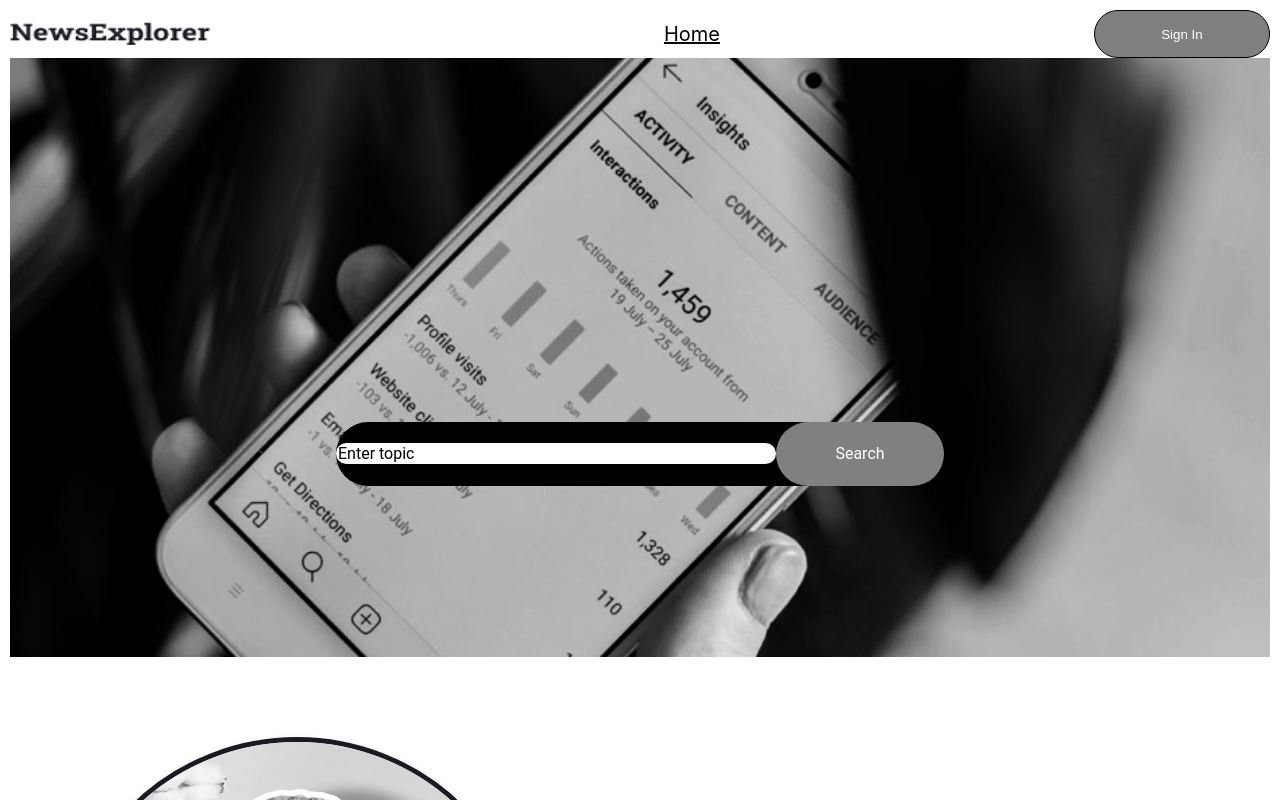
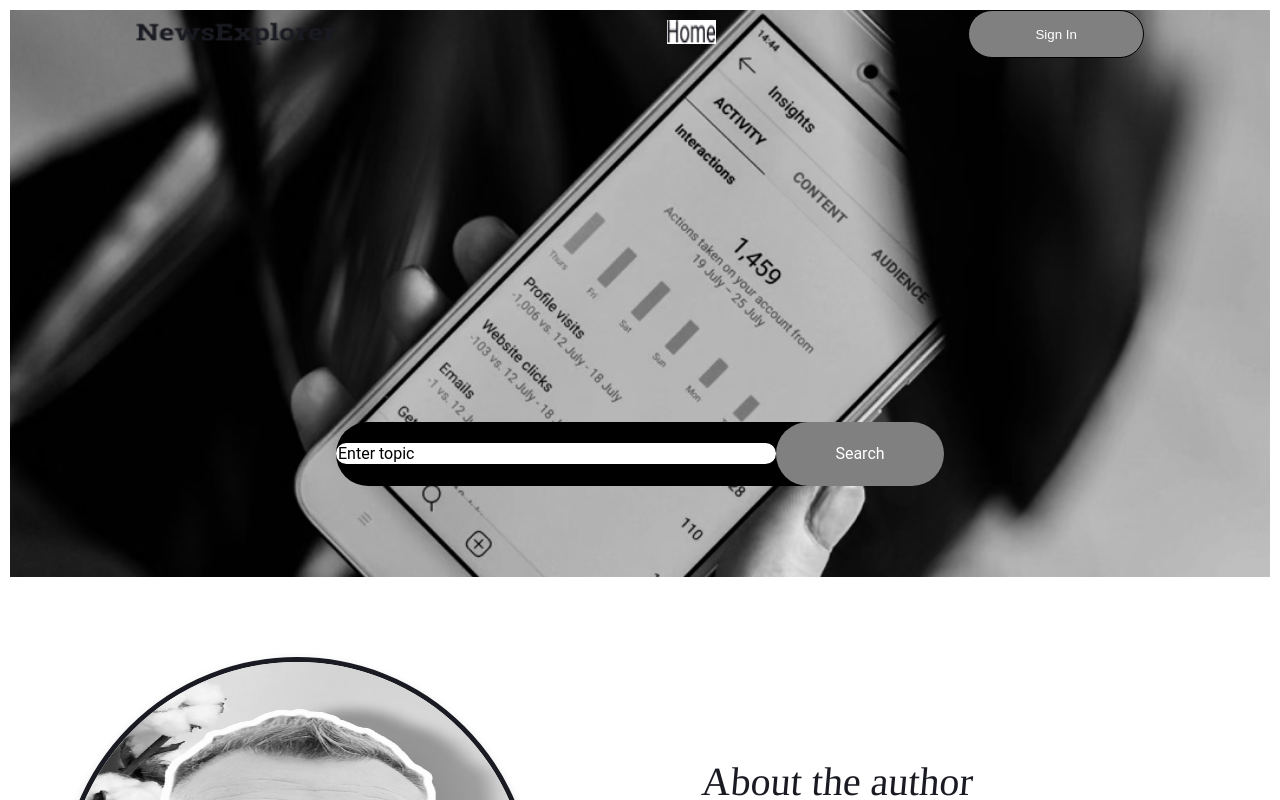
Before and after one commit to blinn26/project-name-frontend, a React (Create React App) app: page /about in a window 1280 px wide. Shown: the top 800 px of the page. Built offline with nearby package versions, Linux system fonts and the light colour scheme; no server answers.

Commit message:
committtting css stuff and usefect

```diff
--- a/src/components/Header/Header.css
+++ b/src/components/Header/Header.css
@@ -1,17 +1,17 @@
 /* Block: header */
 .header {
-  max-width: 1440px;
+  max-width: 100%;
   height: 567px;
-  flex-grow: 0;
-  padding: 0 0 80px;
-  color: white;
+  /* flex-grow: 0;
+  padding: 0 0 80px; */
+  /* color: white; */
   /* display: flex; */
-  justify-content: center;
+  /* justify-content: center;
   align-items: center;
-  flex-direction: column;
+  flex-direction: column; */
   background-image: url('../images/bawphone.png');
   background-repeat: no-repeat;
-  background-position: center;
+  /* background-position: center; */
   background-size: cover;
 
 }
--- a/src/components/Navigation/Navigation.css
+++ b/src/components/Navigation/Navigation.css
@@ -3,9 +3,9 @@
   max-width: 1440px;
   width: 100%;
   margin: 0 auto 80px;
-  justify-content: space-between;
+  justify-content: space-around;
   align-items: center;
-
+  display: flex;
 }
 
 .navigation__list {
@@ -26,15 +26,9 @@
   margin-left: 80px;
 }
 
-*/ .navigation__link:hover {
+.navigation__link:hover {
   text-decoration: underline;
   color: cyan;
-}
-
-.navigation__home-icon {
-  width: 49px;
-  height: 24px;
-  background-color: white;
 }
 
 .navigation__logo {
@@ -46,8 +40,6 @@
   line-height: 24px;
   color: gray;
 }
-
-
 
 .navigation__sign-in {
   width: 176px;
@@ -61,34 +53,13 @@
   background-color: gray;
 }
 
-/* Light Theme Styles */
-.navigation__light {
+.navigation__home-image {
+  width: 49px;
   background-color: white;
-  color: black;
-  display: flex;
+  color: white;
+  height: 24px;
 }
 
-.navigation__light .navigation__link {
-  color: black;
-}
-
-.navigation__light .navigation__link:hover {
-  color: cyan;
-}
-
-/* Dark Theme Styles */
-.navigation__dark {
-  background-color: black;
-  color: white;
-}
-
-.navigation__dark .navigation__link {
-  color: white;
-}
-
-.navigation__dark .navigation__link:hover {
-  color: cyan;
-}
 
 /* Mobile Styles */
 @media screen and (max-width: 320px) {
--- a/src/components/Navigation/Navigation.js
+++ b/src/components/Navigation/Navigation.js
@@ -2,8 +2,9 @@ import React, { useEffect, useState } from 'react';
 import { Link } from 'react-router-dom';
 import './Navigation.css';
 import logo from '../images/NewsExplorer.png';
+import homeImage from '../images/Home.png'; // Import the home image
 
-const Navigation = ({ handleModalOpen, isLoggedIn, setLogin, theme, toggleTheme }) => {
+const Navigation = ({ handleModalOpen, isLoggedIn, setLogin }) => {
   const [homeClass, setHomeClass] = useState('');
   const [articleClass, setArticleClass] = useState('');
 
@@ -18,39 +19,35 @@ const Navigation = ({ handleModalOpen, isLoggedIn, setLogin, theme, toggleTheme
   }, [isLoggedIn]);
 
   return (
-    <>
-      <nav className={`navigation navigation__${theme}`}>
+    <nav className='navigation'>
       <img className='navigation__logo' src={logo} alt='Logo' />
       <ul className='navigation__list'>
         <li className='navigation__item'>
-            <Link className={`navigation__link navigation__highlight-${homeClass}-${theme}`} to='/'>
-              Home
+          <Link className={`navigation__link navigation__highlight-${homeClass}`} to='/'>
+            <img src={homeImage} alt='Home' className='navigation__home-image' /> {/* Added className here */}
           </Link>
         </li>
         {isLoggedIn && (
           <li className='navigation__item'>
-              <Link className={`navigation__link navigation__highlight-${articleClass}-${theme}`} to='/saved-news'>
+            <Link className={`navigation__link navigation__highlight-${articleClass}`} to='/saved-news'>
               Saved articles
             </Link>
           </li>
         )}
-          {/* More navigation items here */}
       </ul>
       {isLoggedIn ? (
-          <div className={`navigation__user navigation__user-${theme}`}>
-            <p className={`navigation__username navigation__username-${theme}`}>Username</p>
-            <button onClick={() => setLogin(false)} className={`navigation__logout navigation__logout-${theme}`}>
+        <div className='navigation__user'>
+          <p className='navigation__username'>Username</p>
+          <button onClick={() => setLogin(false)} className='navigation__logout'>
             Log Out
           </button>
-            <button onClick={toggleTheme}>Toggle Theme</button>
         </div>
       ) : (
-          <button className='navigation__sign-in rectangle signIn' onClick={handleModalOpen}>
+        <button className='navigation__sign-in signIn' onClick={handleModalOpen}>
           Sign In
         </button>
       )}
     </nav>
-    </>
   );
 };
 
--- a/src/components/SignInandUpModal/SignInandUpModal.js
+++ b/src/components/SignInandUpModal/SignInandUpModal.js
@@ -1,4 +1,4 @@
-import React, { useState, useEffect } from 'react';
+import React, { useState } from 'react';
 import ModalWithForm from '../ModalWithForm/ModalWithForm';
 import { useNavigate } from 'react-router-dom';
 
@@ -14,12 +14,12 @@ function SignInandUpModal({ isOpen, setIsOpen, onClose }) {
 
   const isFormValid = isValidEmail && isValidUsername && password.length >= 4 && password.length <= 30;
 
-  useEffect(() => {
+  /*  useEffect(() => {
     const user = localStorage.getItem('user');
     if (user) {
       navigate('/saved-news');
     }
-  }, []);
+  }, []); */
 
   const validateEmail = (email) => {
     const re = /^\w+([.-]?\w+)*@\w+([.-]?\w+)*(\.\w{2,3})+$/gim;
```
Lines whose indentation alone changed are shown as unchanged.
